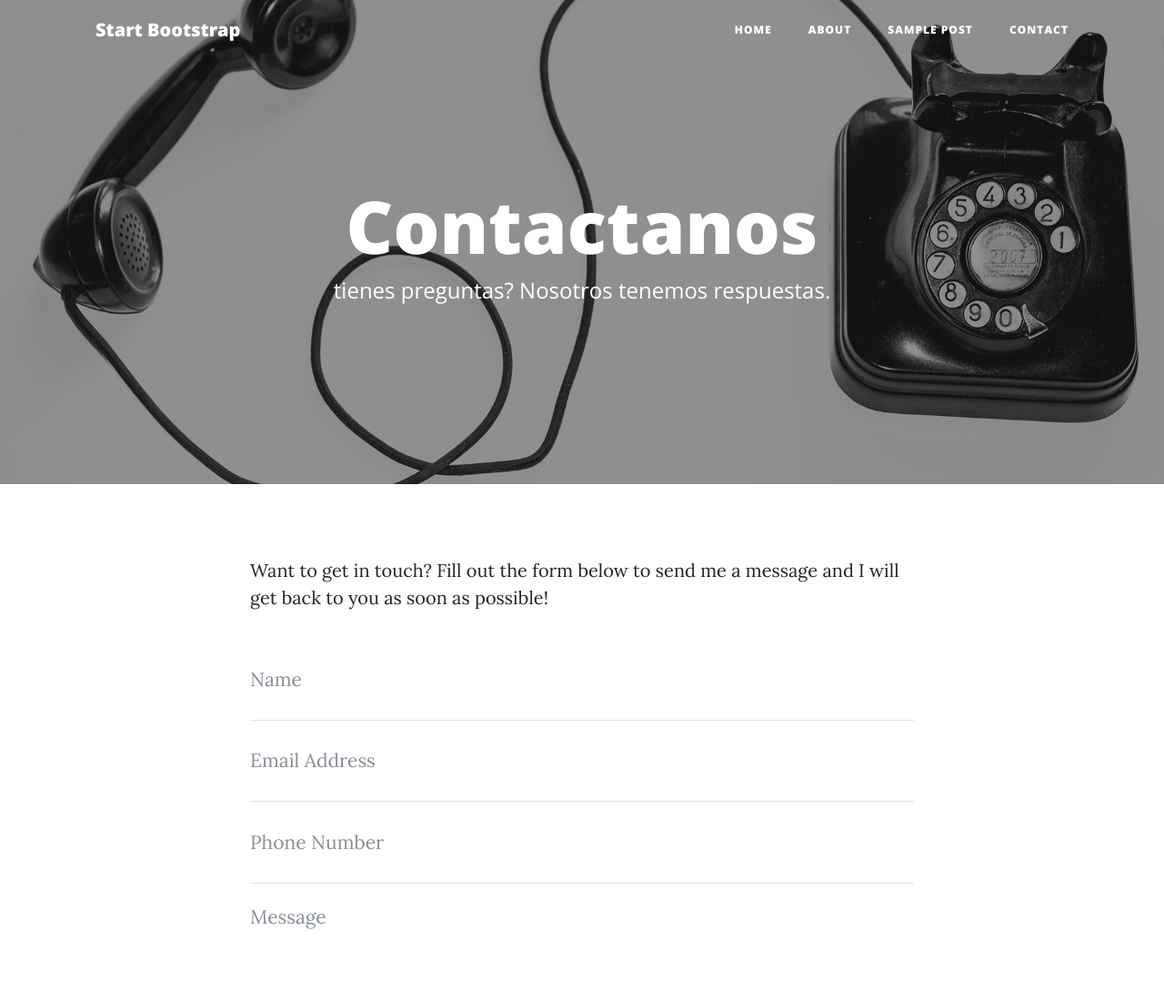
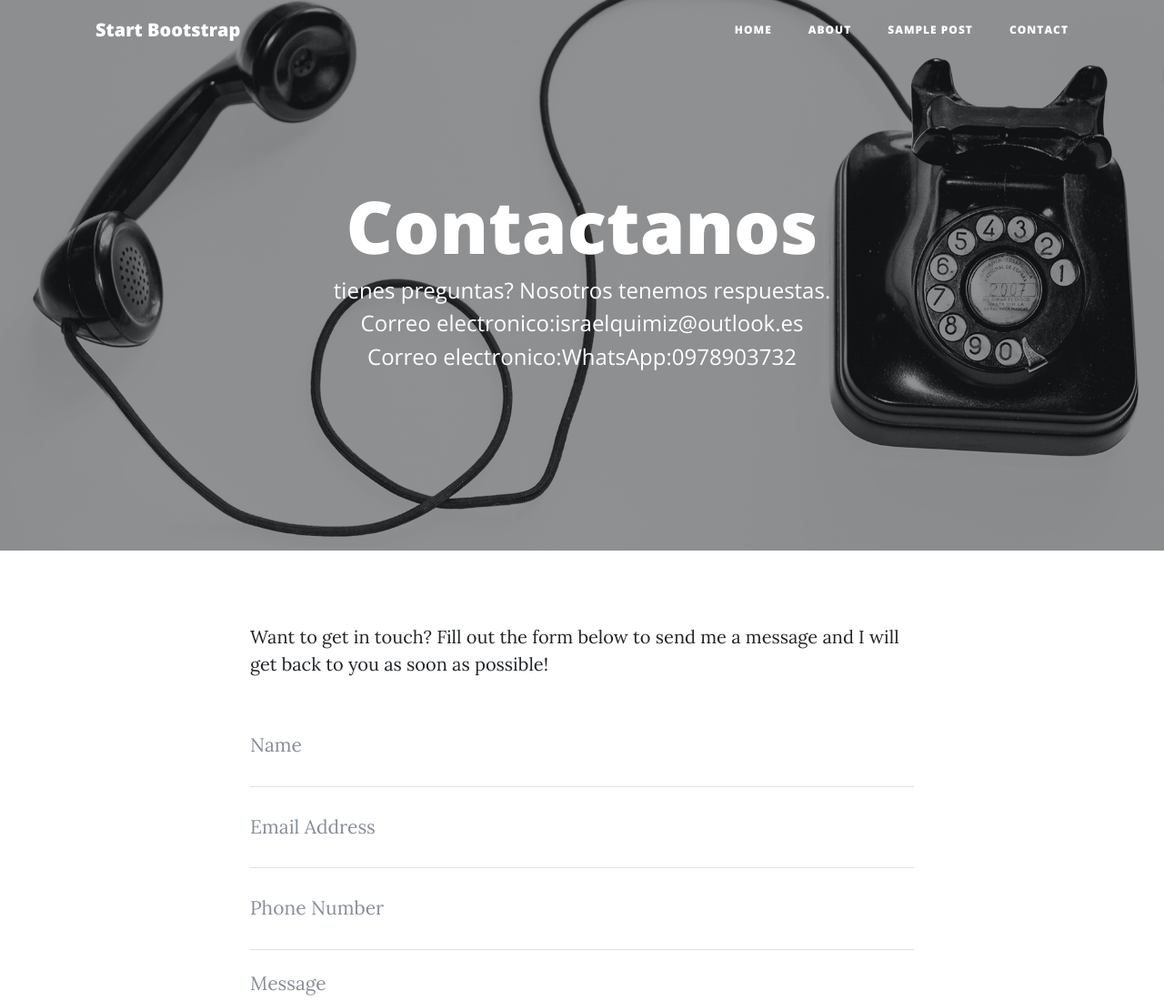
Before and after one commit to Israe593/Pagina-Web, a website: page contact.html in a window 1280 px wide. Shown: the top 1100 px of the page at 91% size. Drawn offline with nearby package versions, Linux system fonts and the light colour scheme.

Commit message:
Update contact.html

```diff
--- a/contact.html
+++ b/contact.html
@@ -61,6 +61,8 @@
           <div class="page-heading">
             <h1>Contactanos</h1>
             <span class="subheading">tienes preguntas? Nosotros tenemos respuestas.</span>
+            <span class="subheading">Correo electronico:israelquimiz@outlook.es</span>
+            <span class="subheading">Correo electronico:WhatsApp:0978903732</span>
           </div>
         </div>
       </div>
```
